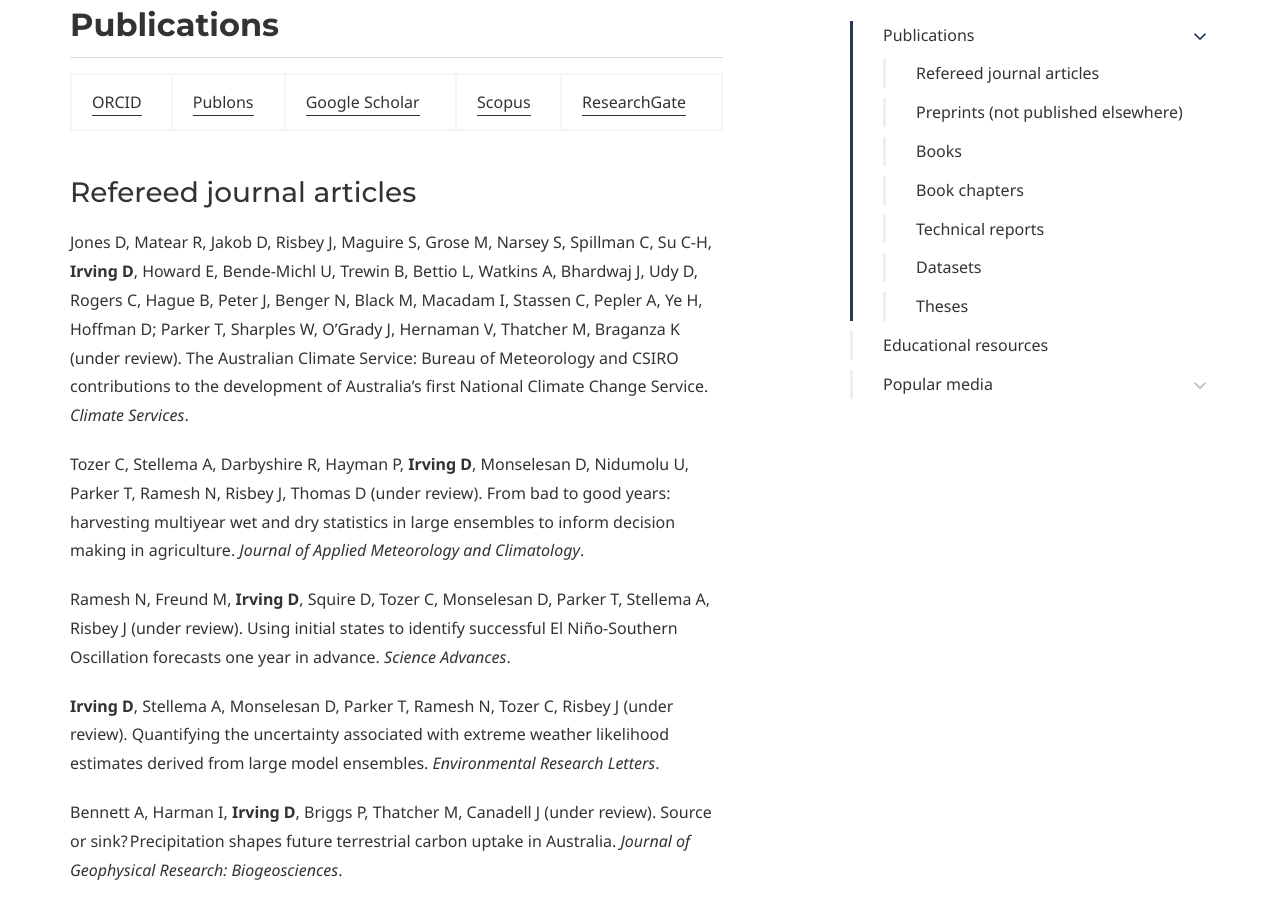
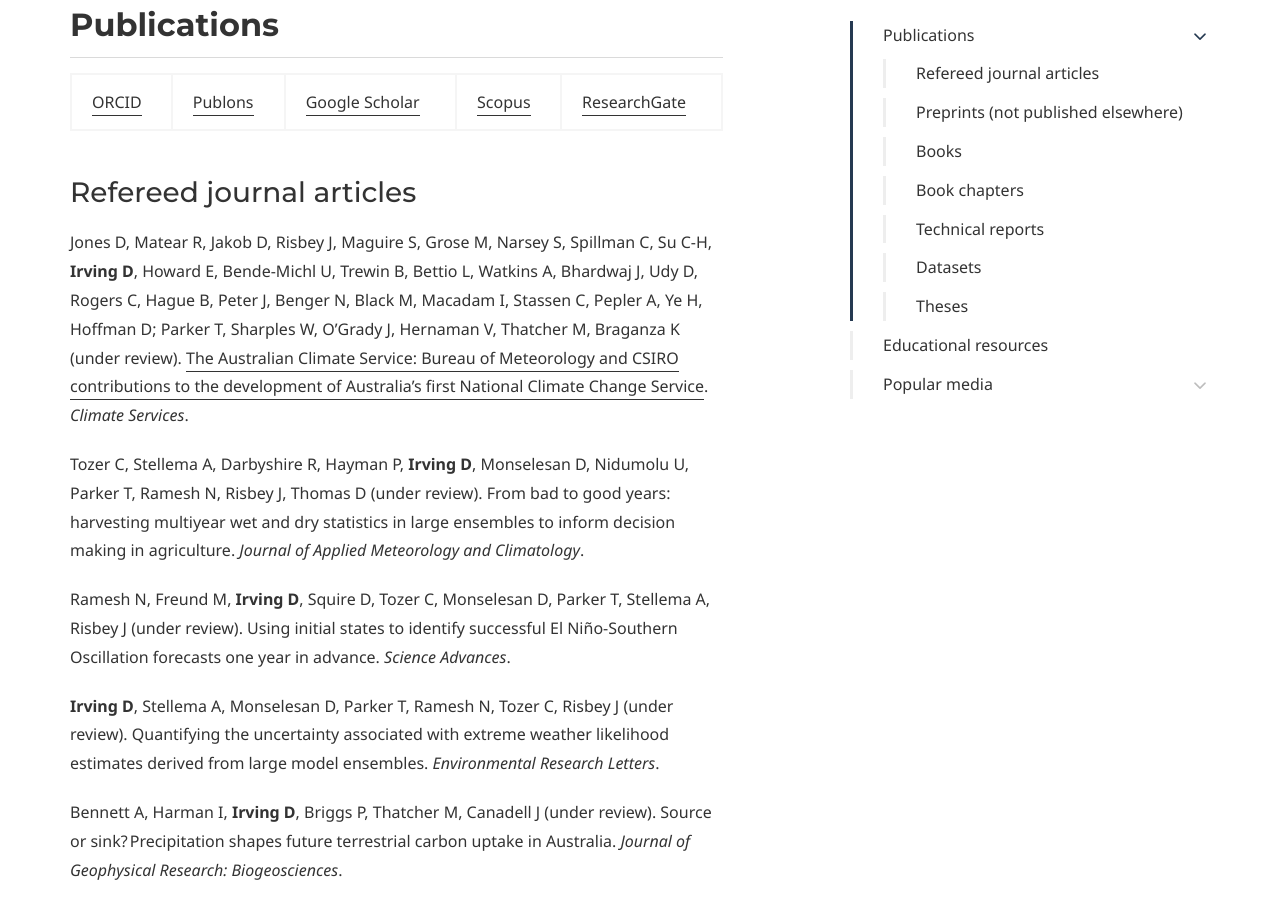
Before and after one commit to DamienIrving/damienirving.github.io, a Jekyll site: the page built from publications.md, in a window 1280 px wide and 900 px high, scrolled down 693 px. Built offline with Jekyll 4.4.1, drawn with Linux system fonts in a browser that asks for light colours; some web fonts are replaced; part of the change alters nothing that is shown.

```diff
--- a/publications.md
+++ b/publications.md
@@ -27,7 +27,7 @@ page_nav:
 
 <!-- Peter J, Kapoor A, Gammon A, Dao TL, Benger N, Tory K, Jakob D, Irving D, Takbash A, Grose M, Black M (in preparation). The effect of univariate and multivariate bias correction on a multivariate fire hazard index. Journal of Geophysical Research: Atmospheres. -->
 
-Jones D, Matear R, Jakob D, Risbey J, Maguire S, Grose M, Narsey S, Spillman C, Su C-H, **Irving D**, Howard E, Bende-Michl U, Trewin B, Bettio L, Watkins A, Bhardwaj J, Udy D, Rogers C, Hague B, Peter J, Benger N, Black M, Macadam I, Stassen C, Pepler A, Ye H, Hoffman D; Parker T, Sharples W, O'Grady J, Hernaman V, Thatcher M, Braganza K (under review). The Australian Climate Service: Bureau of Meteorology and CSIRO contributions to the development of Australia's first National Climate Change Service. *Climate Services*.
+Jones D, Matear R, Jakob D, Risbey J, Maguire S, Grose M, Narsey S, Spillman C, Su C-H, **Irving D**, Howard E, Bende-Michl U, Trewin B, Bettio L, Watkins A, Bhardwaj J, Udy D, Rogers C, Hague B, Peter J, Benger N, Black M, Macadam I, Stassen C, Pepler A, Ye H, Hoffman D; Parker T, Sharples W, O'Grady J, Hernaman V, Thatcher M, Braganza K (under review). [The Australian Climate Service: Bureau of Meteorology and CSIRO contributions to the development of Australia's first National Climate Change Service](http://dx.doi.org/10.2139/ssrn.7030981). *Climate Services*.
 
 Tozer C, Stellema A, Darbyshire R, Hayman P, **Irving D**, Monselesan D, Nidumolu U, Parker T, Ramesh N, Risbey J, Thomas D (under review). From bad to good years: harvesting multiyear wet and dry statistics in large ensembles to inform decision making in agriculture. *Journal of Applied Meteorology and Climatology*.
 
```
